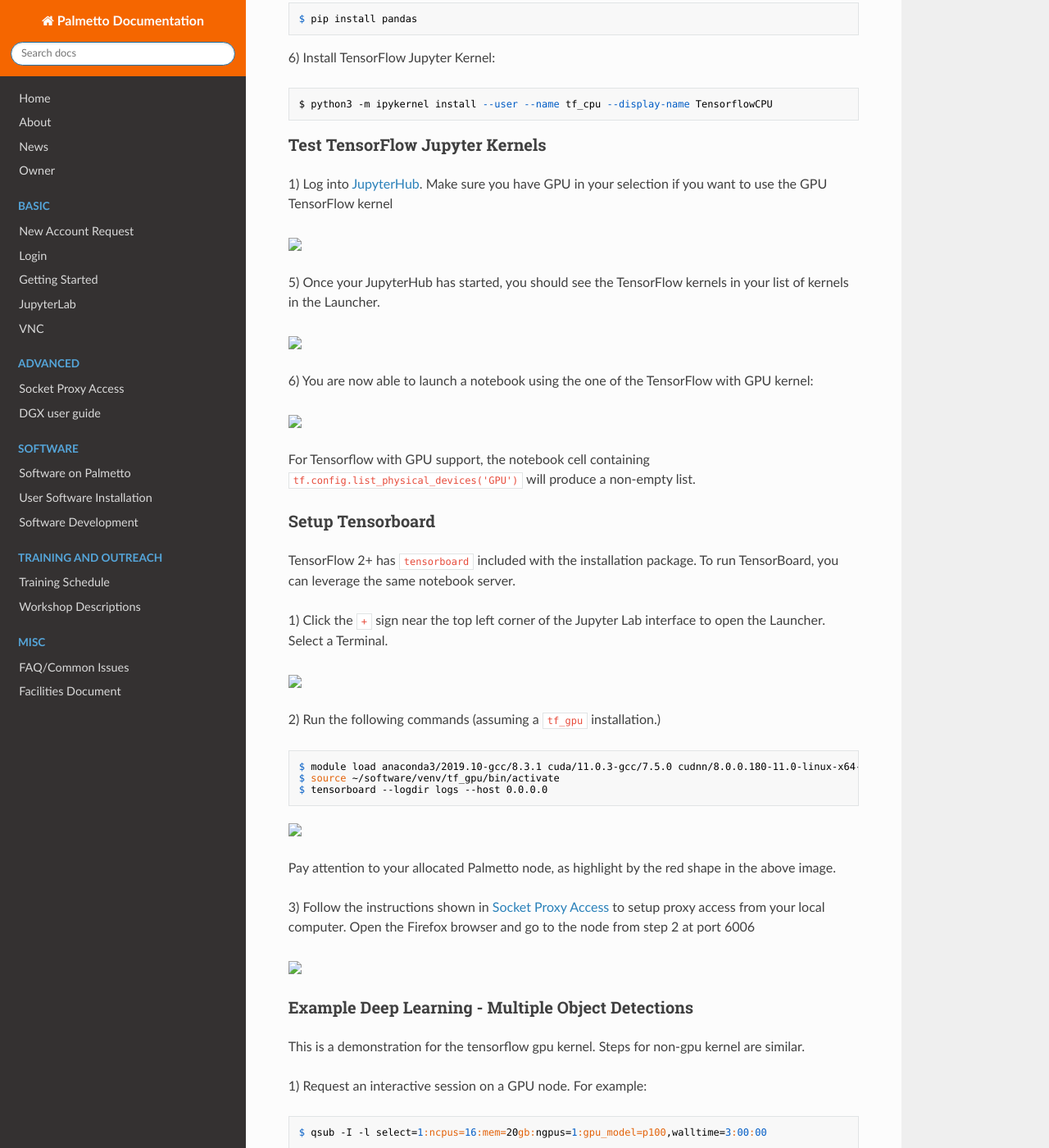
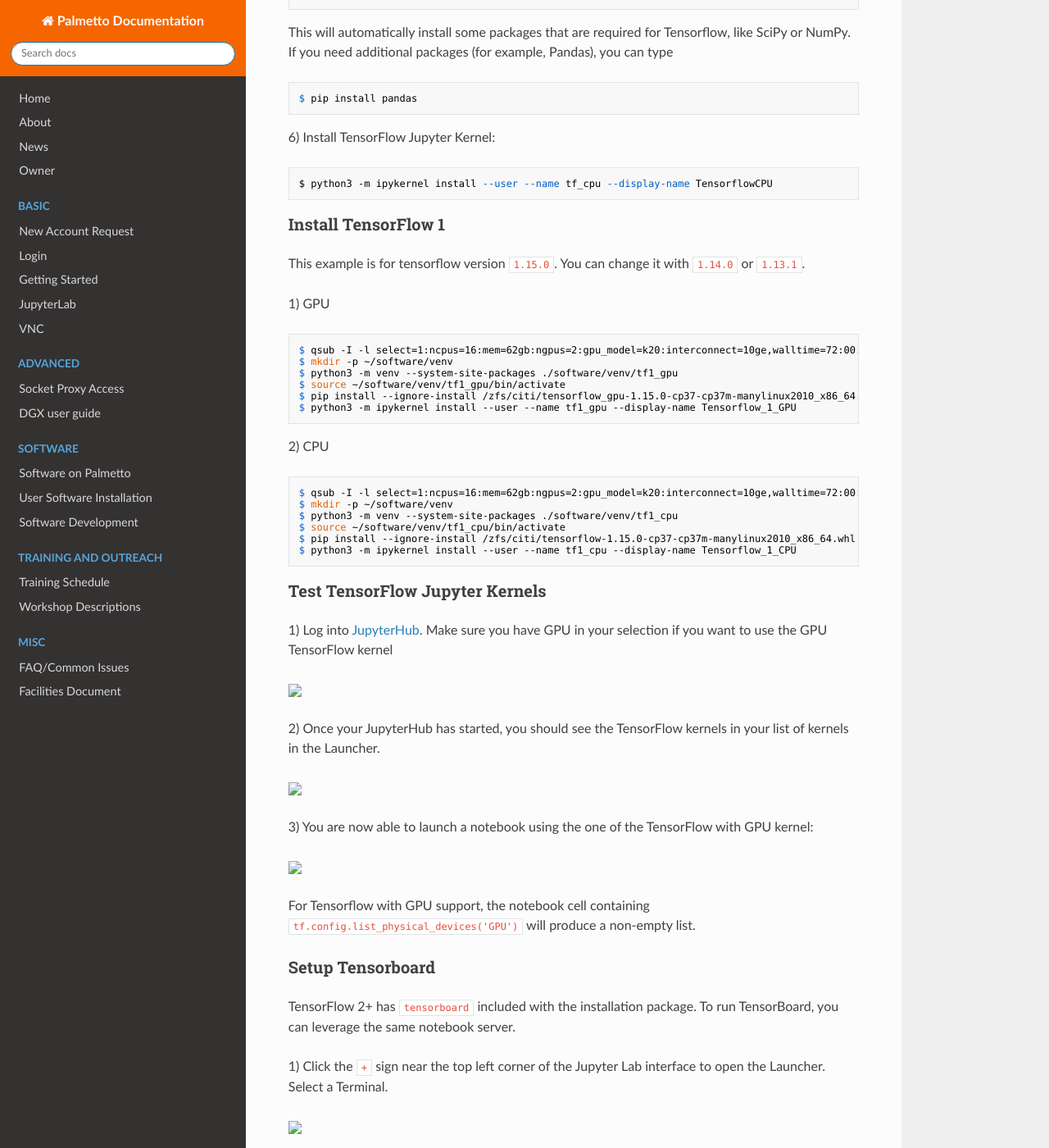
Before and after one commit to clemsonciti/palmetto-documentation, an MkDocs documentation site: the page built from docs/software/packages/tensorflow.md, in a window 1280 px wide and 1400 px high, scrolled down 1906 px. Shown: the whole window at 82% size. Built offline with MkDocs 1.6.1, drawn with Linux system fonts in a browser that asks for light colours; nearby versions of some CDN libraries; some of the changed text lies outside the part shown.

Commit message:
Update tensorflow.md

```diff
--- a/docs/software/packages/tensorflow.md
+++ b/docs/software/packages/tensorflow.md
@@ -4,8 +4,12 @@
 package for use with GPUs on the cluster,
 and how to use it from Jupyter Notebook via [JupyterHub](https://www.palmetto.clemson.edu/palmetto/jupyterhub_index.html).
 
-This guide is created for TensorFlow 2+. This version of TensorFlow requires AVX2 support from CPU,
-which is not available on the older nodes. Currently Palmetto nodes from **Phase 12 and up** support AVX2.
+This guide is created primarily for TensorFlow 2+. This version of TensorFlow requires AVX2 support
+from CPU, which is not available on the older nodes. Currently Palmetto nodes from **Phase 12 and up** support AVX2.
+
+We will also include notes on how to setup TensorFlow 1. Since TensorFlow 1 distributions are no
+longer available via pip, the installation instruction will specify local installation pip wheels.
+The current versions available are `1.13.1`, `1.14.0`, and `1.15.0`.
 
 If you are using codes built using TensorFlow 1, please refer to
 this [migration documentation](https://www.tensorflow.org/guide/migrate) to help with your code.
@@ -30,11 +34,13 @@
 ~~~
 
 4) Activate the virtual environment:
+
 ~~~
 $ source ~/software/venv/tf_gpu/bin/activate
 ~~~
 
 5) Install TensorFlow:
+
 ~~~
 $ pip install --upgrade pip
 $ pip install tensorflow==2.4
@@ -99,6 +105,32 @@
 $ python3 -m ipykernel install --user --name tf_cpu --display-name TensorflowCPU
 ~~~
 
+### Install TensorFlow 1
+
+This example is for tensorflow version `1.15.0`. You can change it with `1.14.0` or `1.13.1`.
+
+1) GPU
+
+~~~
+$ qsub -I -l select=1:ncpus=16:mem=62gb:ngpus=2:gpu_model=k20:interconnect=10ge,walltime=72:00:00
+$ mkdir -p ~/software/venv
+$ python3 -m venv --system-site-packages ./software/venv/tf1_gpu
+$ source ~/software/venv/tf1_gpu/bin/activate
+$ pip install --ignore-install /zfs/citi/tensorflow_gpu-1.15.0-cp37-cp37m-manylinux2010_x86_64.whl
+$ python3 -m ipykernel install --user --name tf1_gpu --display-name Tensorflow_1_GPU
+~~~
+
+2) CPU
+
+~~~
+$ qsub -I -l select=1:ncpus=16:mem=62gb:ngpus=2:gpu_model=k20:interconnect=10ge,walltime=72:00:00
+$ mkdir -p ~/software/venv
+$ python3 -m venv --system-site-packages ./software/venv/tf1_cpu
+$ source ~/software/venv/tf1_cpu/bin/activate
+$ pip install --ignore-install /zfs/citi/tensorflow-1.15.0-cp37-cp37m-manylinux2010_x86_64.whl
+$ python3 -m ipykernel install --user --name tf1_cpu --display-name Tensorflow_1_CPU
+~~~
+
 
 ### Test TensorFlow Jupyter Kernels
 
@@ -107,12 +139,12 @@
 
 <img src="../../images/software/packages/tensorflow_01.png" style="width:1200px">
 
-5) Once your JupyterHub has started, you should see the TensorFlow kernels in your list of kernels
+2) Once your JupyterHub has started, you should see the TensorFlow kernels in your list of kernels
 in the Launcher.
 
 <img src="../../images/software/packages/tensorflow_02.png" style="width:1200px">
 
-6) You are now able to launch a notebook using the one of the TensorFlow with GPU kernel:
+3) You are now able to launch a notebook using the one of the TensorFlow with GPU kernel:
 
 <img src="../../images/software/packages/tensorflow_03.png" style="width:1200px">
 
```
